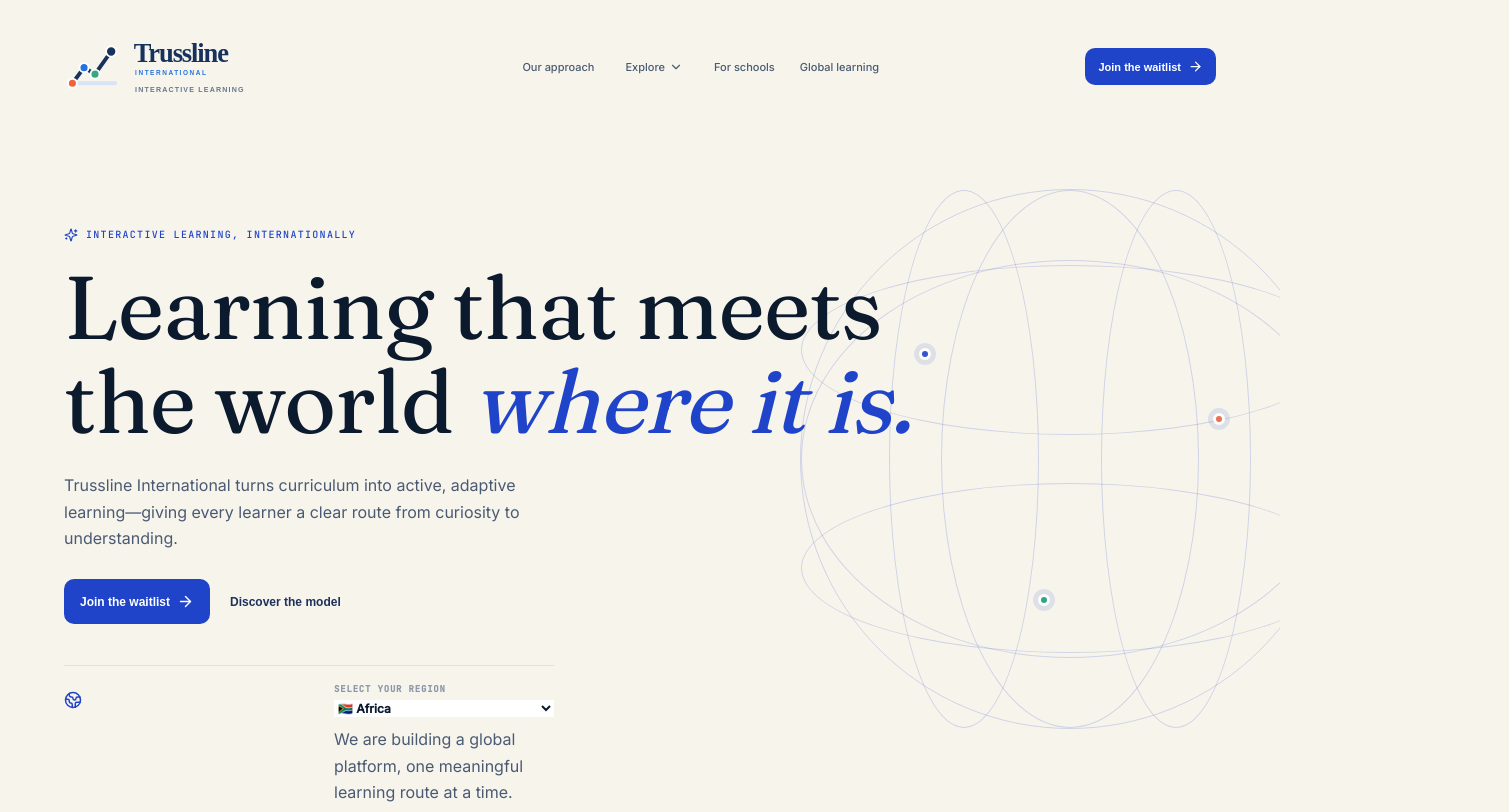
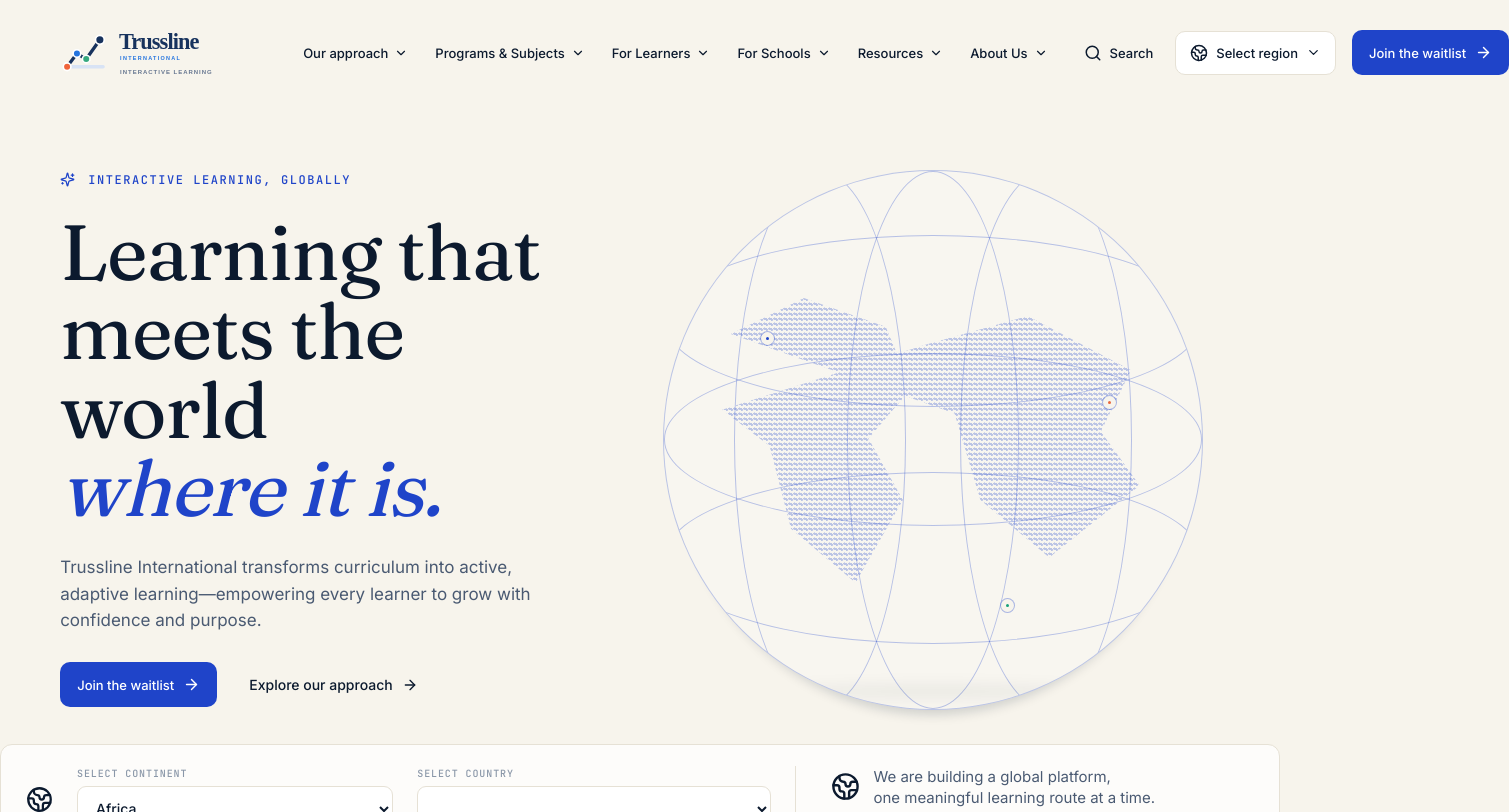
Before and after one commit to nicsdeep/interactive-learning-platform, a Next.js app: page / in a window 1280 px wide. Shown: the top 812 px of the page, 1509 px wide, since content can reach past the window. Built offline with nearby package versions, Linux system fonts and the light colour scheme.

Commit message:
feat: rebuild Trussline home around global route

```diff
--- a/app/layout.tsx
+++ b/app/layout.tsx
@@ -7,6 +7,7 @@
 import "./curricula.css";
 import "./audience.css";
 import "./trussline-theme.css";
+import "./home-refined.css";
 
 const display = Fraunces({ weight: "400", style: ["normal", "italic"], subsets: ["latin"], variable: "--font-display" });
 const sans = Inter({ weight: ["400", "500"], subsets: ["latin"], variable: "--font-sans" });
--- a/app/page.tsx
+++ b/app/page.tsx
@@ -1,41 +1,46 @@
 "use client";
 
-import { useEffect, useState } from "react";
-import { ArrowRight, ChevronDown, Clock3, Globe2, Sparkles } from "lucide-react";
+import Link from "next/link";
+import { ArrowRight, ChevronDown, Globe2, Menu, Search, Sparkles, X } from "lucide-react";
+import { countries } from "countries-list";
+import { useMemo, useState } from "react";
 
-const regions = ["🇿🇦 Africa", "🇺🇸 North America", "🇧🇷 Latin America", "🇬🇧 Europe", "🇦🇪 Middle East", "🇮🇳 South Asia", "🇸🇬 Southeast Asia", "🇦🇺 Oceania"];
-const Logo = () => <img src="/logo.svg" alt="Trussline International — Interactive Learning" />;
+const continents = [{ code: "AF", name: "Africa" }, { code: "AS", name: "Asia" }, { code: "EU", name: "Europe" }, { code: "NA", name: "North America" }, { code: "SA", name: "South America" }, { code: "OC", name: "Oceania" }, { code: "AN", name: "Antarctica" }];
+const flag = (code: string) => String.fromCodePoint(...code.split("").map((letter) => 127397 + letter.charCodeAt(0)));
+const countryData = Object.entries(countries).map(([code, country]) => ({ code, name: country.name, continent: country.continent })).sort((a, b) => a.name.localeCompare(b.name));
+const logo = <img src="/logo.svg" alt="Trussline International — Interactive Learning" />;
 
 export default function HomePage() {
-  const [open, setOpen] = useState(false);
-  const [region, setRegion] = useState(regions[0]);
-  const [seconds, setSeconds] = useState(32745);
-  useEffect(() => { const tick = window.setInterval(() => setSeconds((value) => (value ? value - 1 : 86399)), 1000); return () => window.clearInterval(tick); }, []);
-  const countdown = [Math.floor(seconds / 3600), Math.floor((seconds % 3600) / 60), seconds % 60].map((value) => String(value).padStart(2, "0")).join(":");
+  const [continent, setContinent] = useState("AF");
+  const [country, setCountry] = useState("ZA");
+  const [searchOpen, setSearchOpen] = useState(false);
+  const [menuOpen, setMenuOpen] = useState(false);
+  const availableCountries = useMemo(() => countryData.filter((item) => item.continent === continent), [continent]);
+  const selectedContinent = continents.find((item) => item.code === continent)?.name ?? "Africa";
+  const selectedCountry = countryData.find((item) => item.code === country)?.name ?? "South Africa";
 
-  return <main className="truss-home">
-    <header className="truss-nav">
-      <a href="/" className="truss-brand" aria-label="Trussline International home"><Logo /></a>
-      <nav>
-        <a href="#mission">Our approach</a>
-        <div className="truss-menu" onMouseEnter={() => setOpen(true)} onMouseLeave={() => setOpen(false)}>
-          <button aria-expanded={open}>Explore <ChevronDown size={14} /></button>
-          {open && <div><a href="/curricula"><b>Curriculum intelligence</b><span>One engine, many learning systems</span></a><a href="/how-it-works"><b>How learning adapts</b><span>From evidence to the next step</span></a><a href="/families"><b>For families</b><span>Clarity around learner growth</span></a></div>}
-        </div>
-        <a href="/schools">For schools</a><a href="#global">Global learning</a>
+  const chooseContinent = (code: string) => { setContinent(code); setCountry(countryData.find((item) => item.continent === code)?.code ?? "AQ"); };
+  return <main className="home-refined">
+    <header className="home-nav">
+      <Link href="/" className="home-brand" aria-label="Trussline International home">{logo}</Link>
+      <button className="home-menu-toggle" onClick={() => setMenuOpen(!menuOpen)} aria-label="Open navigation">{menuOpen ? <X /> : <Menu />}</button>
+      <nav className={menuOpen ? "is-open" : ""}>
+        <Link href="/how-it-works">Our approach <ChevronDown size={14} /></Link>
+        <Link href="/curricula">Programs &amp; Subjects <ChevronDown size={14} /></Link>
+        <Link href="/how-it-works">For Learners <ChevronDown size={14} /></Link>
+        <Link href="/schools">For Schools <ChevronDown size={14} /></Link>
+        <Link href="/families">Resources <ChevronDown size={14} /></Link>
+        <Link href="/">About Us <ChevronDown size={14} /></Link>
       </nav>
-      <a className="truss-nav-cta" href="/learn">Join the waitlist <ArrowRight size={15} /></a>
+      <div className="home-nav-actions"><button className="home-search" onClick={() => setSearchOpen(!searchOpen)}><Search size={18} /> <span>Search</span></button><button className="home-region-button" onClick={() => document.getElementById("region-selector")?.scrollIntoView({ behavior: "smooth" })}><Globe2 size={18} /> <span>Select region</span><ChevronDown size={15} /></button><Link href="/learn" className="home-primary">Join the waitlist <ArrowRight size={17} /></Link></div>
+      {searchOpen && <div className="home-search-popover"><Search size={17} /><input autoFocus aria-label="Search Trussline" placeholder="Search Trussline" /><button onClick={() => setSearchOpen(false)} aria-label="Close search"><X size={16} /></button></div>}
     </header>
-    <section className="truss-hero" id="mission">
-      <p className="truss-kicker"><Sparkles size={14} /> Interactive learning, internationally</p><h1>Learning that meets<br />the world <em>where it is.</em></h1>
-      <p className="truss-lead">Trussline International turns curriculum into active, adaptive learning—giving every learner a clear route from curiosity to understanding.</p>
-      <div className="truss-actions"><a href="/learn">Join the waitlist <ArrowRight size={17} /></a><a href="#how">Discover the model</a></div>
-      <div className="truss-region"><Globe2 size={18} /><div><small>Select your region</small><select value={region} onChange={(event) => setRegion(event.target.value)} aria-label="Select your region">{regions.map((item) => <option key={item}>{item}</option>)}</select></div><span>We are building a global platform, one meaningful learning route at a time.</span></div>
-      <div className="truss-globe" aria-hidden="true"><i className="longitude l-one" /><i className="longitude l-two" /><i className="latitude t-one" /><i className="latitude t-two" /><b className="marker m-one" /><b className="marker m-two" /><b className="marker m-three" /></div>
+    <section className="home-hero">
+      <div className="home-copy"><p className="home-eyebrow"><Sparkles size={15} /> INTERACTIVE LEARNING, GLOBALLY</p><h1>Learning that<br />meets the world<br /><em>where it is.</em></h1><p>Trussline International transforms curriculum into active, adaptive learning—empowering every learner to grow with confidence and purpose.</p><div className="home-hero-actions"><Link href="/learn" className="home-primary">Join the waitlist <ArrowRight size={17} /></Link><Link href="/how-it-works" className="home-secondary">Explore our approach <ArrowRight size={16} /></Link></div></div>
+      <div className="world-globe" aria-label="A connected global learning network"><div className="globe-map" /><i className="globe-longitude one" /><i className="globe-longitude two" /><i className="globe-longitude three" /><i className="globe-latitude one" /><i className="globe-latitude two" /><i className="globe-latitude three" /><b className="globe-marker north" /><b className="globe-marker asia" /><b className="globe-marker oceania" /></div>
     </section>
-    <section className="truss-proof" id="how"><p>THE TRUSSLINE MODEL</p><h2>Not content pushed at a learner.<br /><em>A learning system that pays attention.</em></h2><div className="proof-grid"><article><span>01</span><h3>Understand the route</h3><p>Curriculum goals, skills, and learning outcomes become a meaningful map—not a list of lessons.</p></article><article><span>02</span><h3>Learn by doing</h3><p>Interactive experiences invite learners to explore, solve, explain, and create.</p></article><article><span>03</span><h3>Respond to evidence</h3><p>The next challenge changes with what a learner demonstrates, not simply what they complete.</p></article></div></section>
-    <section className="truss-global" id="global"><div><p>BUILT FOR A MOVING WORLD</p><h2>One learner.<br />A continuous journey.</h2></div><p>Whether a learner changes country, school, or curriculum, Trussline is designed to understand what they know and make the next move feel possible.</p><a href="/learn">Be first to know <ArrowRight size={16} /></a></section>
-    <section className="truss-countdown"><Clock3 size={18} /><span>Our next platform preview opens in</span><strong>{countdown}</strong><a href="/learn">Join the waitlist <ArrowRight size={15} /></a></section>
-    <footer className="truss-footer"><a href="/" className="truss-brand" aria-label="Trussline International home"><Logo /></a><p>Interactive learning for an interconnected world.</p><div><a href="/curricula">Curriculum intelligence</a><a href="/how-it-works">How it works</a><a href="/families">Families</a><a href="/schools">Schools</a></div><small>© 2026 Trussline International. All rights reserved.</small></footer>
+    <section className="region-selector" id="region-selector">
+      <Globe2 className="region-icon" size={27} /><label><span>SELECT CONTINENT</span><select value={continent} onChange={(event) => chooseContinent(event.target.value)} aria-label="Select continent">{continents.map((item) => <option key={item.code} value={item.code}>{item.name}</option>)}</select></label><label><span>SELECT COUNTRY</span><select value={country} onChange={(event) => setCountry(event.target.value)} aria-label="Select country">{availableCountries.map((item) => <option key={item.code} value={item.code}>{flag(item.code)} {item.name}</option>)}</select></label><div className="region-message"><Globe2 size={29} /><p>We are building a global platform,<br />one meaningful learning route at a time.</p><small>{selectedContinent} · {flag(country)} {selectedCountry}</small></div></section>
+    <section className="home-context"><p>BUILT FOR INTERNATIONAL LEARNING CONTEXTS</p><div><span>Kenya CBE/CBC</span><span>USA standards</span><span>England National Curriculum</span><span>Interactive mastery</span><span>Curriculum intelligence</span></div></section>
   </main>;
 }
--- a/package.json
+++ b/package.json
@@ -11,6 +11,8 @@
   "dependencies": {
     "@supabase/ssr": "^0.6.1",
     "@supabase/supabase-js": "^2.49.1",
+    "countries-list": "^3.4.1",
+    "i18n-iso-countries": "^7.14.0",
     "lucide-react": "^0.475.0",
     "next": "^15.2.0",
     "react": "^19.0.0",
```
Also changed, not shown: app/home-refined.css (added), 1 other file (tests, documents, lock files or other folders).
